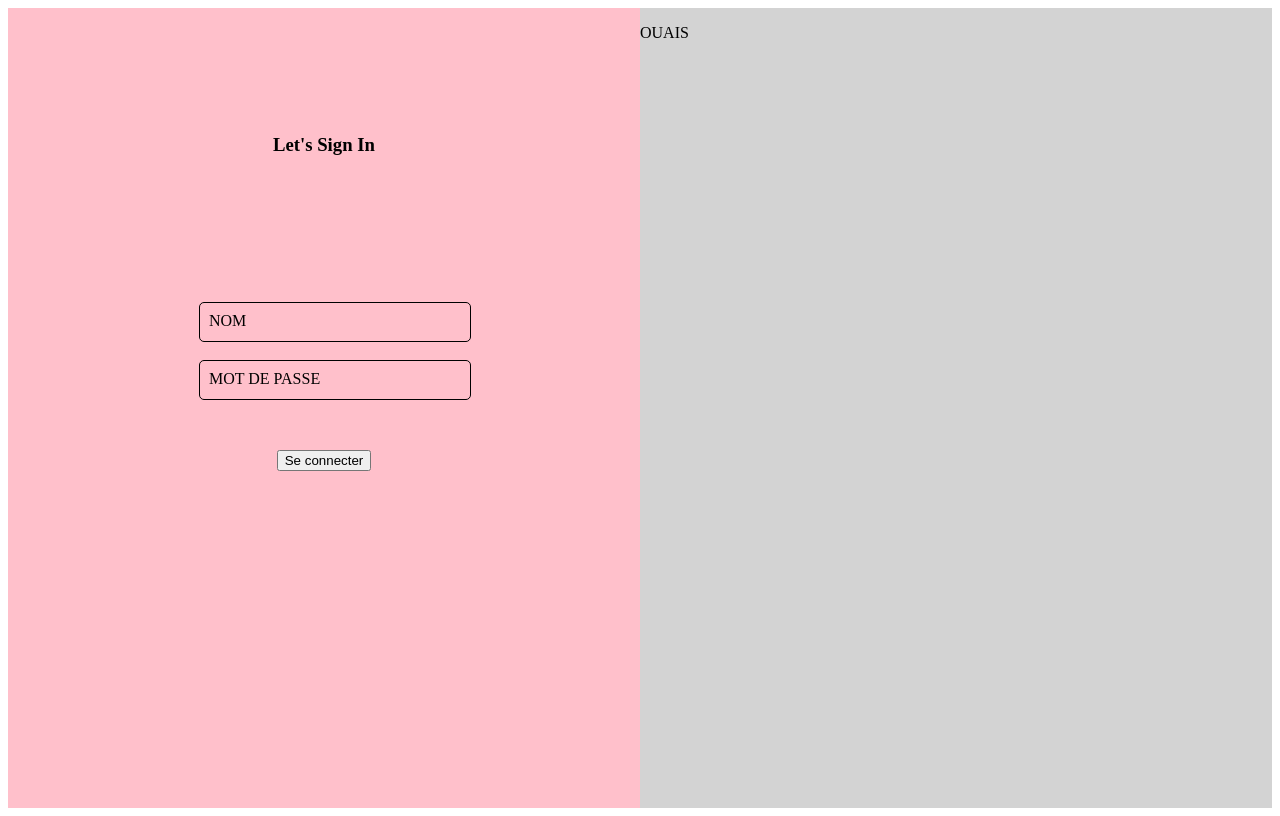
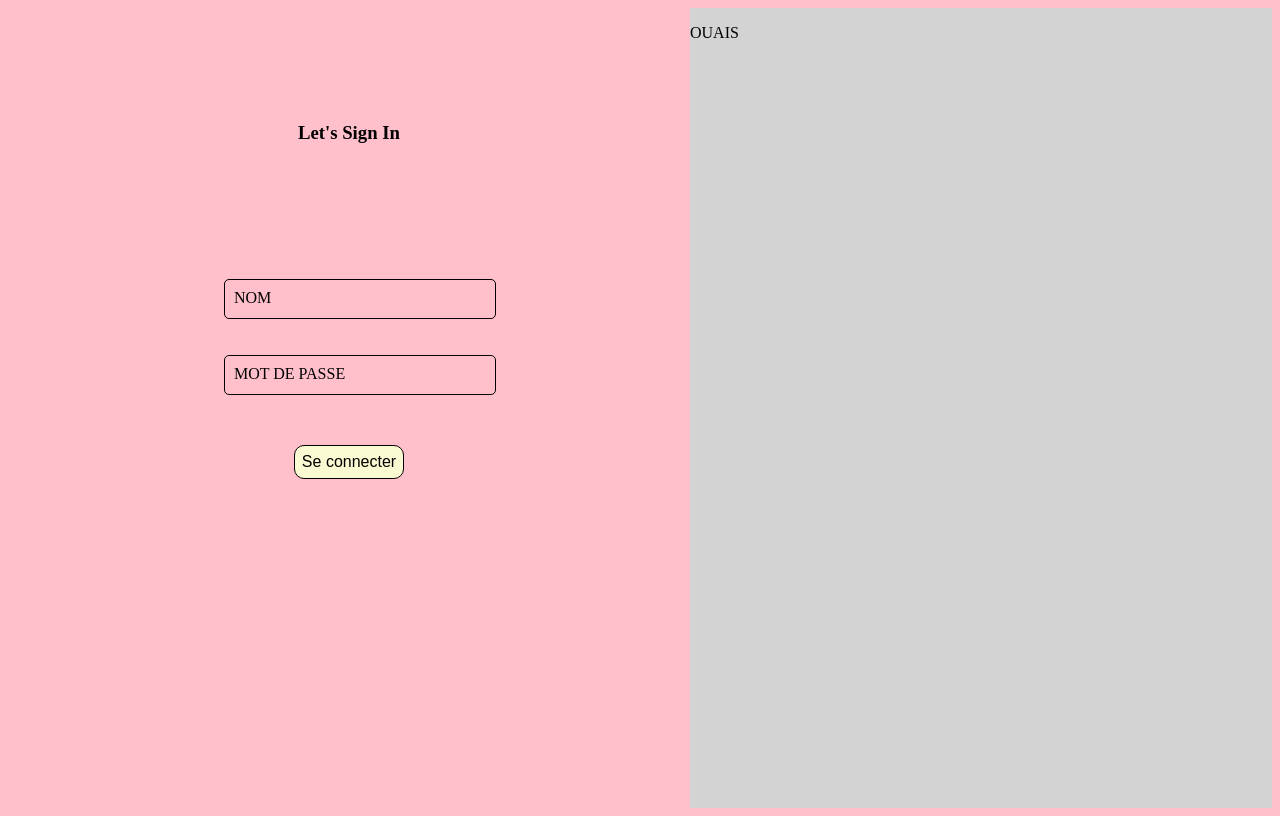
Before and after one commit to AlexisHoo/p24_agenda, a Django app: page /signin in a window 1280 px wide. Run offline with Django 5.2, Linux system fonts and the light colour scheme.

Commit message:
some fix of front sign in

```diff
--- a/merchex/static/signin/signin_style.css
+++ b/merchex/static/signin/signin_style.css
@@ -2,10 +2,19 @@
 
     width: 100%;
     display: flex;
-    height: 100vh;
+    height: 100svh;
 }
 
+body{
+
+    background: pink;
+}
+
+
 .left-panel{
+
+    margin:50px;
+    border-radius: 10px;
     background-color: pink;
     width:50%;
     display: flex;
@@ -16,13 +25,24 @@
 
 .left-panel h3{
 
-    margin-top: 20%;
+    margin-top: 11%;
 }
 
 .btn{
 
     margin: 50px auto;
     display: block;
+    padding: 7px;
+    border: solid 1px black;
+    background: lightgoldenrodyellow;
+    border-radius: 10px;
+    font-size: 16px;
+}
+
+.btn:hover{
+    border: solid 2px black;
+    font-weight: bold;
+
 }
 
 .right-panel{
--- a/merchex/templates/logs/signin.html
+++ b/merchex/templates/logs/signin.html
@@ -34,6 +34,7 @@
                     </div>
 
                     <br>
+                    <br>
                     <!-- Champ Mot de passe -->
                     <div class="inputBox">
                         <input type="password" id="motdepasse" name="motdepasse" required>
```
Also changed, not shown: merchex/db.sqlite3.
